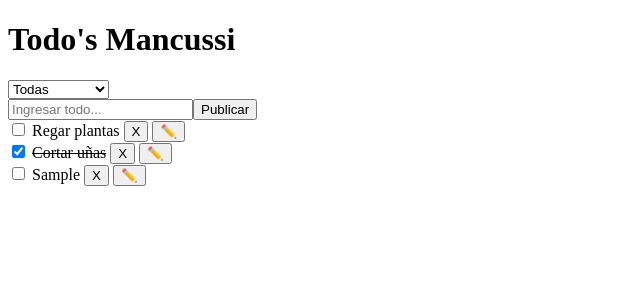
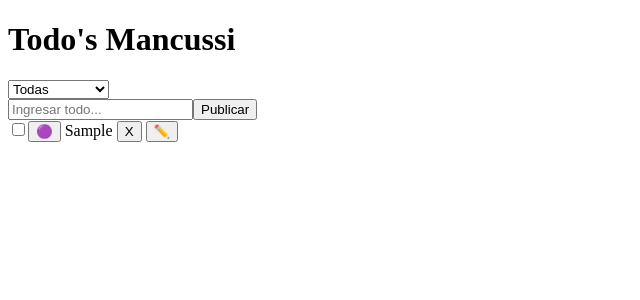
Before and after one commit to andyMancuso/todolist, a React (Create React App) app: page / in a window 1280 px wide. Both pictures are taken after typing "Sample" into the empty fields and a click on the button "Publicar". Shown: the top 300 px of the page, without its empty margins (0-640 px from the left). Built offline with nearby package versions, Linux system fonts and the light colour scheme.

Commit message:
TL-009: Se agrega funcionalidad para marcar todo como favorito

```diff
--- a/src/App.js
+++ b/src/App.js
@@ -3,17 +3,23 @@ import { useState } from 'react';
 import Todo from './components/Todo'
 
 
+
+
 const App = () => {
 
-  const [todos, setTodos] = useState([
-    {
-      description: 'Regar plantas',
-      checked: false
-    }, {
-      description: 'Cortar uñas',
-      checked: true
-    }
-  ])
+  const [todos, setTodos] = useState(JSON.parse(localStorage.getItem("list")) || [])
+
+  // ([
+  //   {
+  //     description: 'Regar plantas',
+  //     checked: false,
+  //     favorited: true
+  //   }, {
+  //     description: 'Cortar uñas',
+  //     checked: true,
+  //     favorited: false
+  //   }
+  // ])
 
   const [inputValue, setInputValue] = useState('')
 
@@ -32,6 +38,10 @@ const App = () => {
 
     if (currentFilter === 'Pendientes') {
       return item.checked === false
+    }
+
+    if (currentFilter === 'Importantes') {
+      return item.favorited === true
     }
 
     return true
@@ -61,12 +71,13 @@ const App = () => {
       const newTodo = {
         description: inputValue,
         checked: false,
-        filter: currentFilter
+        favorited: false
       }
 
       const list = [...todos, newTodo]
       setTodos(list)
       setInputValue('')
+      localStorage.setItem("list", JSON.stringify(list));
 
     } else {
       const editingTodo = todos[editingIdx]
@@ -76,7 +87,6 @@ const App = () => {
       const nextTodos = todos.slice(editingIdx + 1, todos.length)
 
       const newTodos = [...prevTodos, editingTodo, ...nextTodos]
-      console.log(newTodos)
       setTodos(newTodos)
 
       setIsEditMode(false)
@@ -113,6 +123,20 @@ const App = () => {
     setInputValue(editingTodo.description)
   }
 
+  const handleFavorite = (itemClicked) => {
+    const important = todos.find(item => item === itemClicked)
+
+    if (important.favorited === true) {
+      important.favorited = false
+    } else {
+      important.favorited = true
+    }
+
+    localStorage.setItem("important", JSON.stringify(important));
+    console.log(important)
+
+  }
+
   return (
     <div>
 
@@ -124,6 +148,7 @@ const App = () => {
         <option value='Todas'>Todas</option>
         <option value='Pendientes'>Pendientes</option>
         <option value='Completadas'>Completadas</option>
+        <option value='Importantes'>Importantes</option>
       </select>
 
       <form onSubmit={handleSubmit}>
@@ -146,6 +171,8 @@ const App = () => {
             onCheck={handleCheck}
             deleteTodo={() => deleteTodo(item)}
             editTodo={() => handleEdit(item)}
+            favoriteTodo={() => handleFavorite(item)}
+            isImportant={item.favorited}
           />
         )
       })}
--- a/src/components/Todo/index.js
+++ b/src/components/Todo/index.js
@@ -1,4 +1,4 @@
-const Todo = ({ text, deleteTodo, editTodo, isChecked, onCheck }) => {
+const Todo = ({ text, deleteTodo, editTodo, isChecked, favoriteTodo, isImportant, onCheck }) => {
 
 
   const handleChange = (e) => {
@@ -12,6 +12,10 @@ const Todo = ({ text, deleteTodo, editTodo, isChecked, onCheck }) => {
           checked={isChecked}
           onChange={handleChange}
         />
+        <button
+        onClick={favoriteTodo}
+        clicked={isImportant}
+        >{isImportant ? '🟡' : '🟣'}</button>
         {' '}
         <span style={{textDecoration: isChecked ? 'line-through' : 'unset' }}>
           {text}
```
